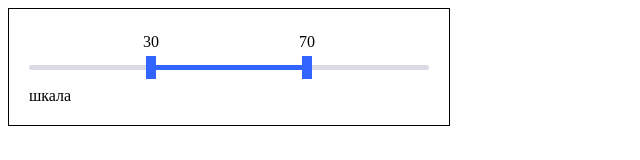
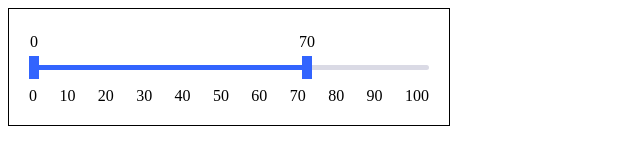
Before and after one commit to simskiy/jq-plugin, a website built with webpack: page src/index.html in a window 1280 px wide. Shown: the whole page, without its empty margins (0-640 px from the left). Built offline with nearby package versions, Linux system fonts and the light colour scheme.

Commit message:
вспомогательная функция (нахождение максимальной ширины из массива scale__label)

```diff
--- a/src/index.html
+++ b/src/index.html
@@ -11,18 +11,30 @@
 	<div id="app" class="container">
 
     <div class="values">
-      <span id="range1" class="values__label values__label--one">0</span>
-      <span id="range2" class="values__label values__label--two">100</span>
+      <span id="range1" class="values__lable values__lable--one">0</span>
+      <span id="range2" class="values__lable values__lable--two">100</span>
     </div>
 
     <div class="range">
       <div class="range__track"></div>
-      <input type="range" min="0" max="100" step="5" value="30" id="slider-1">
+      <input type="range" min="0" max="100" step="5" value="0" id="slider-1">
       <input type="range" min="0 "max="100 "step="5" value="70" id="slider-2">
     </div>
 
     <div class="scale">
-      шкала
+      <ul class="scale__list">
+        <li class="scale__label">0</li>
+        <li class="scale__label">10</li>
+        <li class="scale__label">20</li>
+        <li class="scale__label">30</li>
+        <li class="scale__label">40</li>
+        <li class="scale__label">50</li>
+        <li class="scale__label">60</li>
+        <li class="scale__label">70</li>
+        <li class="scale__label">80</li>
+        <li class="scale__label">90</li>
+        <li class="scale__label">100</li>
+      </ul>
     </div>
 
 	</div>
--- a/src/index.ts
+++ b/src/index.ts
@@ -11,10 +11,10 @@ const slider1 = $('#slider-1')
 const slider2 = $('#slider-2')
 const displayRangeOne = $('#range1')
 const displayRangeTwo = $('#range2')
-const minGap = 10
+const minGap = 0
 
-const valueLabelOne = $('.values__label--one')
-const valueLabelTwo = $('.values__label--two')
+const valueLabelOne = $('.values__lable--one')
+const valueLabelTwo = $('.values__lable--two')
 
 const rangeTrack = $('.range__track')
 const sliderMaxValue = Number(slider1.attr('max'))
@@ -72,3 +72,18 @@ function fillColor() {
     #3264fe ${percent2},
     #dadae5 ${percent2}`)
 }
+
+//----------- scale ------------------
+const scaleList = $('.scale__list')
+const scaleLable = $('.scale__lable')
+const maxWidthLable = maxWidthScale(scaleLable)
+const widthThumb = 10;
+
+// позиционирование шкалы ----------------
+function maxWidthScale(elem: JQuery<HTMLElement>) {
+  let arr: any = []
+  elem.each((index, value) => {
+    arr.push(($(value).width()))
+  })
+  return Math.max.apply(null, arr)
+}
--- a/src/styles/main.scss
+++ b/src/styles/main.scss
@@ -96,7 +96,7 @@
     margin-bottom: 10px;
     margin-right: auto;
 
-    &__label {
+    &__lable {
       position: absolute;
       display: flex;
       width: 30px;
@@ -104,4 +104,20 @@
       transform: translateX(-10px);
     }
   }
+
+  .scale {
+    &__list {
+      position: relative;
+      display: flex;
+      width: 100%;
+      justify-content: space-between;
+      list-style: none;
+      margin: 0;
+      padding: 0;
+    }
+
+    &__lable {
+      text-align: center;
+    }
+  }
 }
```
